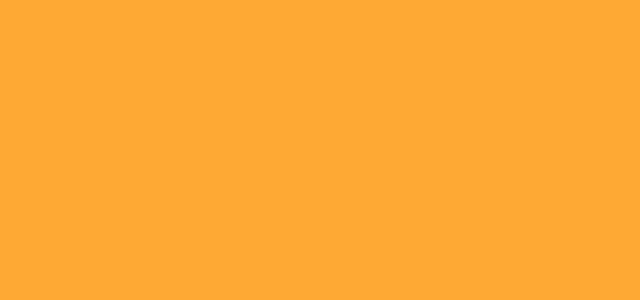
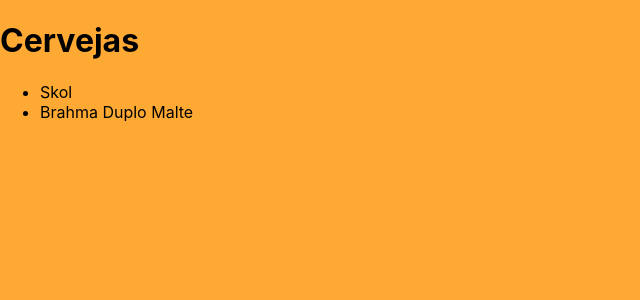
Before and after one commit to start-tech-react/emporiov2, a React (Create React App) app: page / in a window 1280 px wide. Shown: the top 300 px of the page, without its empty margins (0-640 px from the left). Built offline with nearby package versions, Linux system fonts and the light colour scheme; data requests are answered from the project's data file.

Commit message:
adding BeerList Component

```diff
--- a/src/App.js
+++ b/src/App.js
@@ -1,8 +1,11 @@
 import './App.css';
+import { List } from './components/Beer';
 
 function App() {
   return (
     <div className="App">
+      <h1>Cervejas</h1>
+      <List />
     </div>
   );
 }
--- /dev/null
+++ b/src/components/Beer/List.js
@@ -0,0 +1,21 @@
+import { useEffect, useState } from "react";
+
+function List() {
+  const [beers, setBeers] = useState([]);
+
+  useEffect(() => {
+    fetch('http://localhost:8080/beers')
+      .then((response) => response.json())
+      .then((data) => setBeers(data));
+  }, []);
+
+  return (
+    <ul className="Beer-List">
+      {
+        beers.map((beer) => <li key={beer.id}>{beer.name}</li>)
+      }
+    </ul>
+  );
+}
+
+export default List;
--- /dev/null
+++ b/src/components/Beer/index.js
@@ -0,0 +1,5 @@
+import List from "./List";
+
+export {
+  List
+};
```
